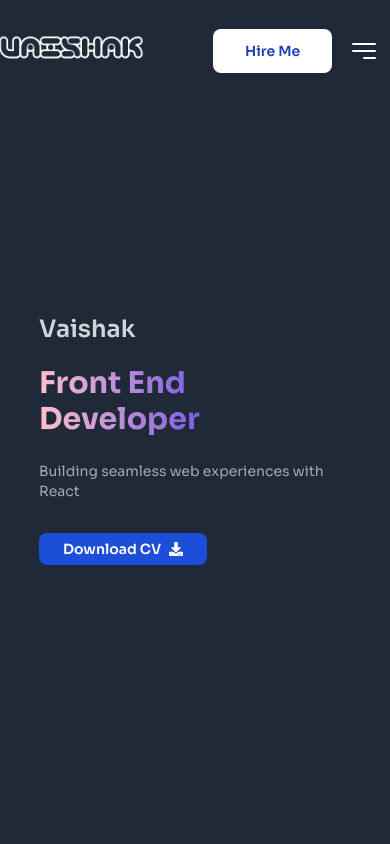
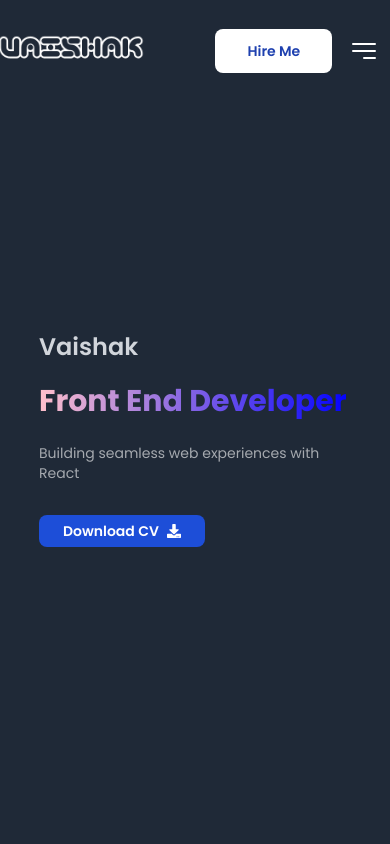
Before and after one commit to Vaishak-P/portfolio, a Next.js app: page / in a window 390 px wide. Shown: the top 844 px of the page. Built offline with nearby package versions, Linux system fonts and the light colour scheme.

Commit message:
poppins font set

```diff
--- a/app/layout.tsx
+++ b/app/layout.tsx
@@ -1,11 +1,12 @@
 import type { Metadata } from "next";
-import { Sora } from "next/font/google";
+import { Poppins } from "next/font/google";
 import "./globals.css";
 import ResponsiveNav from "@/components/Home/Navbar/ResponsiveNav";
 import Footer from "@/components/Home/Footer/Footer";
 import ScrollToTop from "@/components/Helper/ScrollToTop";
+import AnimatedCursor from "react-animated-cursor"
 
-const font = Sora({
+const font = Poppins({
   weight:['100', '200', '300', '400', '500', '600', '700', '800'],
   subsets:['latin'],
 });
@@ -21,10 +22,13 @@ export default function RootLayout({
   children: React.ReactNode;
 }>) {
   return (
-    <html lang="en">
+    <html lang="en" className="custom-scrollbar">
       <body
         className={font.className}
       >
+        <div className="hidden md:block">
+          <AnimatedCursor innerSize={8} outerSize={24} innerScale={2} outerScale={2} outerAlpha={0} innerStyle ={{backgroundColor:'white'}} outerStyle={{border:'3px solid white'}}/>
+        </div>
         <ResponsiveNav></ResponsiveNav>
         {children}
         <Footer></Footer>
```
